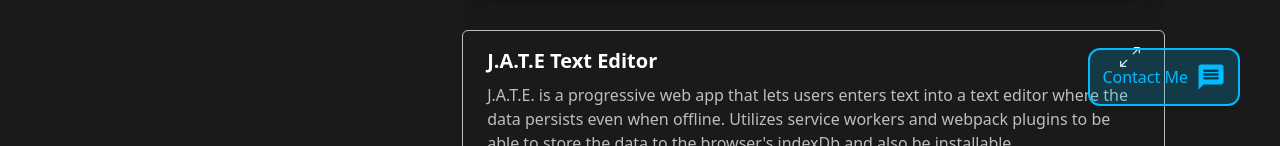
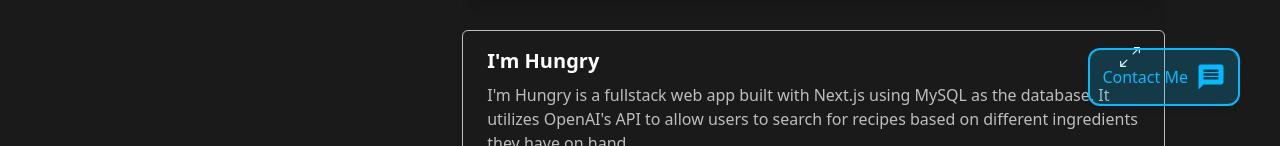
Before and after one commit to DariusGarcia/portfolio-2.0, a Next.js app: page /projects in a window 1280 px wide. Shown: the part 654-800 px from the top of the page. Built offline with nearby package versions, Linux system fonts and the light colour scheme.

Commit message:
updated projects

```diff
--- a/projectsList.js
+++ b/projectsList.js
@@ -15,6 +15,7 @@ import foodAndNews from './public/images/food-and-news.png'
 import weatherDashboard from './public/images/weather-dashboard.png'
 import blogCMS from './public/images/BlogCMS.png'
 import ecommerceAPI from './public/images/ecommerce-API.png'
+import imHungry from './public/images/im-hungry.png'
 
 const projects = {
   webApps: [
@@ -26,6 +27,15 @@ const projects = {
       image: bullbear,
       link: 'https://bullbearmarket.net/',
       github: 'https://github.com/dariusgarcia/bullbear-TYPESCRIPT',
+    },
+    {
+      name: "I'm Hungry",
+      description:
+        "I'm Hungry is a fullstack web app built with Next.js using MySQL as the database. It utilizes OpenAI's API to allow users to search for recipes based on different ingredients they have on hand.",
+      tech: 'React, Next.js, Tailwind CSS, MySQL, Sequelize ORM, REST APIs, user Auth, JWT',
+      image: imHungry,
+      link: '#',
+      github: 'https://github.com/monysary/i-m-hungry-recipe-app',
     },
     {
       name: 'J.A.T.E Text Editor',
@@ -126,8 +136,9 @@ const projects = {
     },
   ],
 
-  /*
-   ** mobile apps
+  /**
+   * mobile apps
+   *
    */
   mobileApps: [
     {
```
Also changed, not shown: skillsList.js (+6 -9 lines), public/images/im-hungry.png (added).
